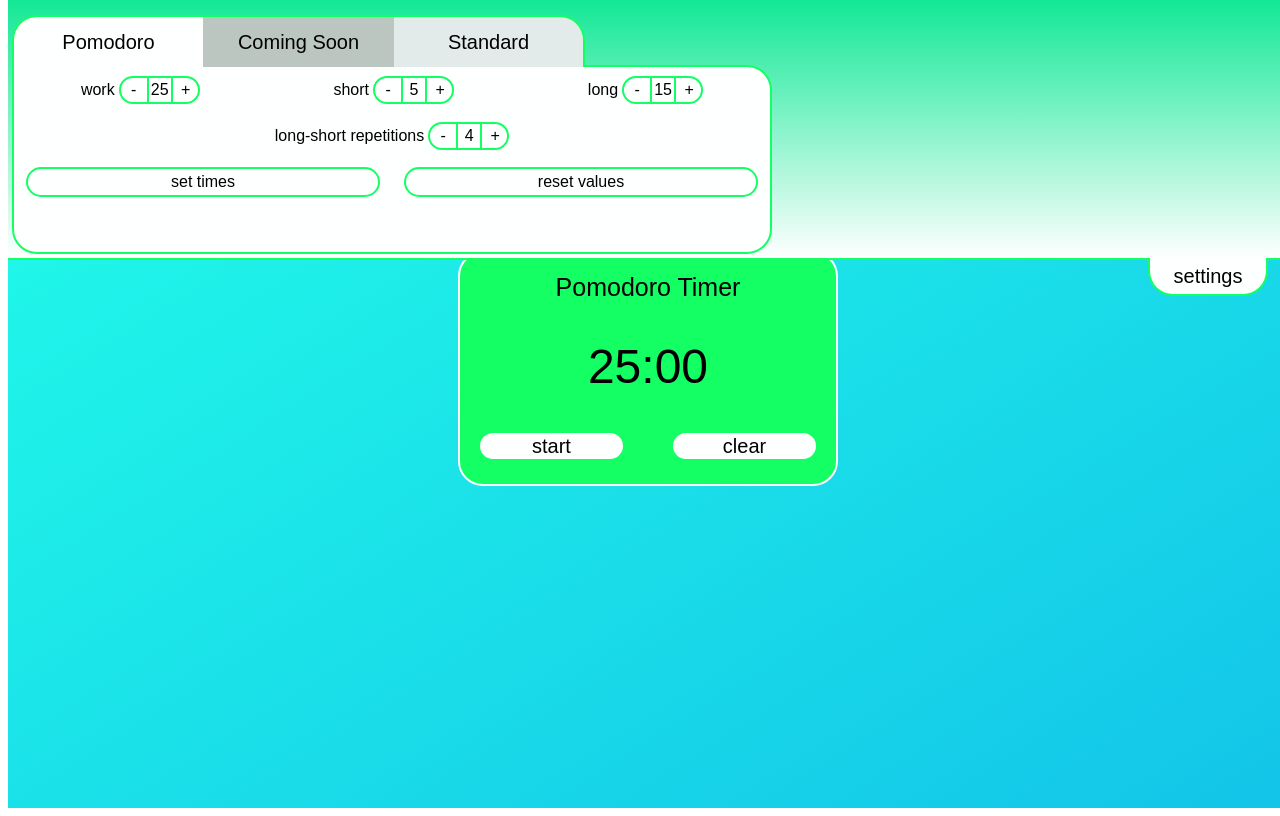
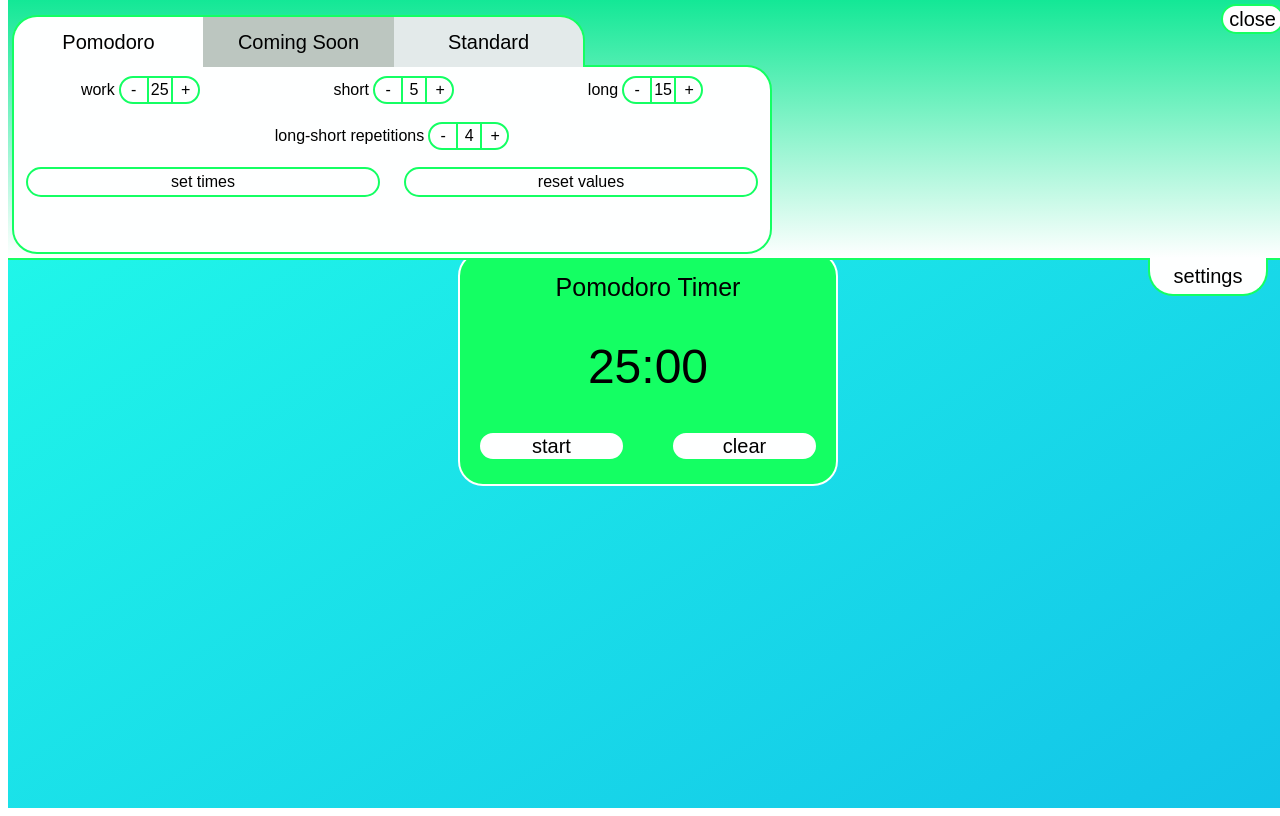
Before and after one commit to niblicat/pomodoro, a SvelteKit app: page / in a window 1280 px wide. Both pictures are taken after a click on the button "settings". Built offline with nearby package versions, Linux system fonts and the light colour scheme; a web font is replaced by a local one.

Commit message:
added additional close button

```diff
--- a/src/routes/+page.svelte
+++ b/src/routes/+page.svelte
@@ -429,13 +429,19 @@
             <div class="statsHead" style={debug ? 'background-color: #00cc00;' : ''}>
 
             </div>
-            <div class="close" style={debug ? 'background-color: #0000cc;' : ''}>
-
-            </div>
-
             <div class="stats" style={debug ? 'background-color: #00cccc;' : ''}>
 
             </div>
+            <div class="close" style={debug ? 'background-color: #0000cc;' : ''}>
+                <button
+                id="closeMenu"
+                class="fade"
+                on:click={closeSettings}
+                >
+                close
+                </button>
+            </div>
+
             <div class="profile" style={debug ? 'background-color: #cc00cc;' : ''}>
 
             </div>
@@ -515,12 +521,6 @@
                 }}>
                     dim: {innerWidth + 'x' + innerHeight}
                 </button>
-                <!-- <button
-                on:click={() => {
-                    alert($timerNumberVisibility);
-                }}>
-                    numvis: {$timerNumberVisibility}
-                </button> -->
             </div>
         {/if}
     </div>
@@ -836,6 +836,14 @@
         -webkit-appearance: textfield;
         -moz-appearance: textfield;
     }
+
+    .close {
+        display: flex;
+        justify-content: end;
+        align-items: baseline;
+        padding: 4px;
+    }
+
     .pillButtonContainer input[type=number]::-webkit-inner-spin-button,
     .pillButtonContainer input[type=number]::-webkit-outer-spin-button {
         -webkit-appearance: none;
@@ -902,12 +910,6 @@
         content: '+';
     }
 
-    #closeMenu {
-        padding: 4px;
-        align-self: baseline;
-        justify-self: end;
-    }
-
     .span2 {
         grid-column: span 2;
     }
```
